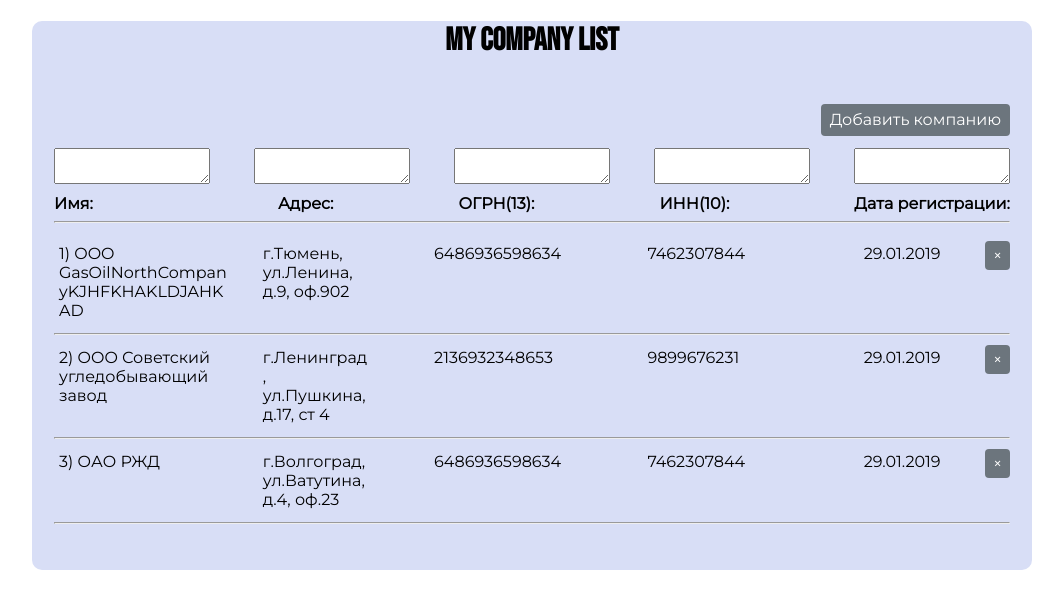
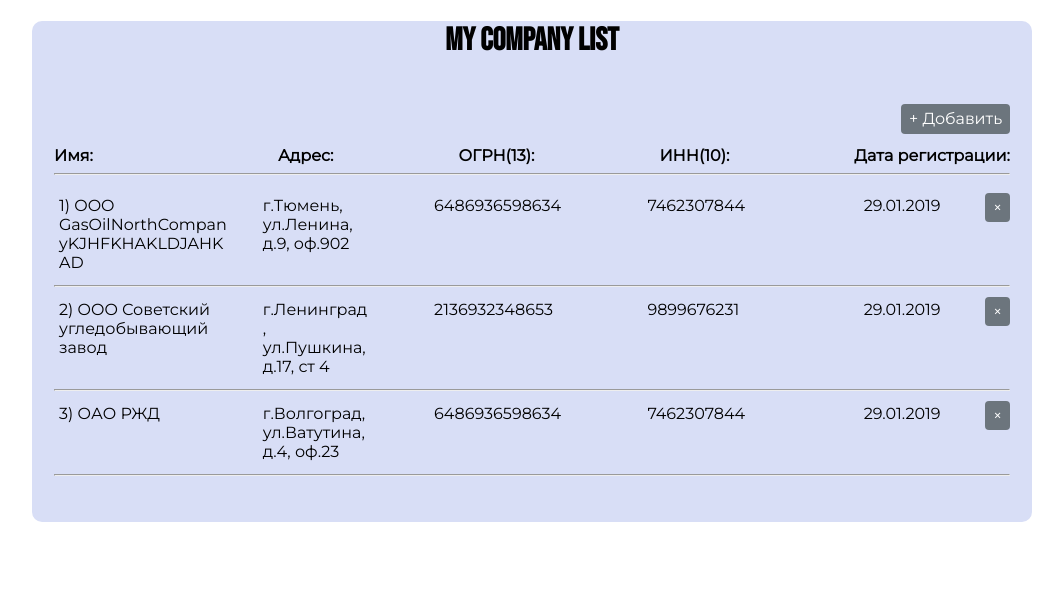
Before and after one commit to GHJKer/company-list-app, a Vue app in the folder company-list-app/: page / in a window 1280 px wide. Shown: the top 608 px of the page, without its empty margins (108-1171 px from the left). Built offline with nearby package versions, Linux system fonts and the light colour scheme.

Commit message:
strusture, logics
changed the structure of the buttons, added some logics

```diff
--- a/company-list-app/src/components/addCompany.vue
+++ b/company-list-app/src/components/addCompany.vue
@@ -1,17 +1,57 @@
 <template>
-    <div class="add-btn-container"><button class="add-btn"><span>Добавить компанию</span></button></div>
+  <div class="add-btn-container">
+    <div class="add-btns-container">
+      <button @click="addCompany" class="add-btn btn-styles">
+        <span>Добавить компанию</span>
+      </button>
+      <button class="close-modal btn-styles" @click="closeModal">
+        Закрыть
+      </button>
+    </div>
+
+    <div class="add-group">
+      <textarea v-model="name"></textarea>
+      <textarea v-model="address"></textarea>
+      <textarea v-model="ogrn"></textarea>
+      <textarea v-model="inn"></textarea>
+      <textarea v-model="date"></textarea>
+    </div>
+  </div>
 </template>
 
 <script>
 export default {
-
+  data() {
+    return {
+      name: "",
+      address: "",
+      ogrn: "",
+      inn: "",
+      date: "",
+    };
+  },
+  methods: {
+    addCompany() {
+      if (this.name.trim()) {
+        const newCompany = {
+          id: Date.now(),
+          name: this.name
+        };
+        this.$emit("add-company", newCompany);
+        this.name = "";
       }
+    },
+    closeModal() {
+      this.$emit("closeModal");
+    },
+  },
+};
 </script>
 
 <style lang="scss" scoped>
-@import url('https://fonts.googleapis.com/css2?family=Bebas+Neue&display=swap');
+@import url("https://fonts.googleapis.com/css2?family=Bebas+Neue&display=swap");
 
-.add-btn {
+.btn-styles {
   font: inherit;
   cursor: pointer;
 
@@ -19,30 +59,45 @@ export default {
   text-align: center;
   text-decoration: none;
   margin: 2px 0;
-    border: solid 4px transparent;
+  border: solid 3px transparent;
   border-radius: 4px;
   padding: 0.15em 0.3em;
   color: #ffffff;
-    background-color: #6C757D;
+  background-color: #6c757d;
 }
 
-.add-btn:active {
+.btn-styles:active {
   transform: translateY(1px);
   filter: saturate(150%);
-  border: 4px solid #6b7a88;
+  border: 3px solid #70808d;
 }
 
-.add-btn:hover {
+.btn-styles:hover {
   color: #bfbbc0;
   background-color: #4e5a64;
 }
 
-.add-btn-container {
+.add-group {
+  display: flex;
+  justify-content: space-between;
   margin-bottom: 10px;
+}
+
+.close-modal {
+  margin-left: 10px;
+}
+
+.add-btns-container {
+  display: flex;
+  justify-content: flex-end;
+  padding-bottom: 10px;
+}
+
+textarea {
+  width: 150px;
 }
 
 span {
   font-family: "Montserrat", sans-serif;
 }
-
 </style>
--- a/company-list-app/src/components/listApp.vue
+++ b/company-list-app/src/components/listApp.vue
@@ -1,14 +1,17 @@
 <template>
   <div class="wrapper">
-    <div>
-        <div class="add-btn-container"><addCompany /></div>
-        <div class="add-group">
-        <textarea></textarea>
-        <textarea></textarea>
-        <textarea></textarea>
-        <textarea></textarea>
-        <textarea></textarea>
-        </div>
+    <div class="show-add-btn-container">
+      <button
+        class="show-add-btn btn-styles"
+        @click="showButtons = true"
+      >
+        + Добавить
+      </button>
+    </div>
+    <div class="add-btns-container" v-if="showButtons">
+        <addCompany
+          @closeModal="showButtons = false"
+        />
     </div>
     <div class="companies-container">
       <div class="name-header font-weight"><strong>Имя:</strong></div>
@@ -17,18 +20,11 @@
       <div class="font-weight">ИНН(10):</div>
       <div class="font-weight">Дата регистрации:</div>
     </div>
-    <hr>
+    <hr />
     <ul>
-
-      <li
-        v-for="(company, index) in companies"
-        :key="index"
-      >
-        <appItem
-          :company="company"
-          @remove-company="removeCompany"
-        />
-        <hr>
+      <li v-for="(company, index) in companies" :key="index">
+        <appItem :company="company" @remove-company="removeCompany" />
+        <hr />
       </li>
     </ul>
   </div>
@@ -36,14 +32,16 @@
 
 <script>
 import appItem from "./appItem.vue";
-import addCompany from './addCompany.vue'
+import addCompany from "./addCompany.vue";
 
 export default {
   components: {
-    appItem, addCompany
+    appItem,
+    addCompany,
   },
   data() {
     return {
+      showButtons: false,
       companies: [
         {
           id: 1,
@@ -68,24 +66,20 @@ export default {
           ogrn: 6486936598634,
           inn: 7462307844,
           date: "29.01.2019",
-        }
+        },
       ],
     };
   },
   methods: {
     removeCompany(id) {
-      this.companies = this.companies.filter(t => t.id !== id)
-    }
-  }
+      this.companies = this.companies.filter((t) => t.id !== id);
+    },
+  },
 };
 </script>
 
 <style lang="scss" scoped>
 @import url("https://fonts.googleapis.com/css2?family=Montserrat&display=swap");
-
-.bd {
-  border: 1px solid red;
-}
 
 .wrapper {
   padding: 10px 2px;
@@ -104,15 +98,38 @@ export default {
   font-weight: bold;
 }
 
-.add-btn-container {
+
+
+.show-add-btn-container {
   display: flex;
   justify-content: flex-end;
+  margin-bottom: 10px;
 }
 
-.add-group {
-  display: flex;
-  justify-content: space-between;
-  margin-bottom: 10px;
+.btn-styles {
+  font: inherit;
+  cursor: pointer;
+
+  display: inline-block;
+  text-align: center;
+  text-decoration: none;
+  margin: 2px 0;
+  border: solid 3px transparent;
+  border-radius: 4px;
+  padding: 0.15em 0.3em;
+  color: #ffffff;
+  background-color: #6c757d;
+}
+
+.btn-styles:active {
+  transform: translateY(1px);
+  filter: saturate(150%);
+  border: 3px solid #70808d;
+}
+
+.btn-styles:hover {
+  color: #bfbbc0;
+  background-color: #4e5a64;
 }
 
 ul {
@@ -120,10 +137,6 @@ ul {
   padding: 0px;
 }
 
-textarea {
-  /* margin-right: 35px; */
-  width: 150px;
-}
 
 div {
   font-family: "Montserrat", sans-serif;
```
Lines whose indentation alone changed are shown as unchanged.
